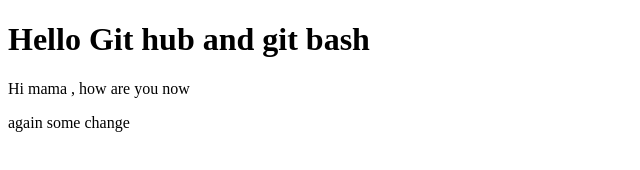
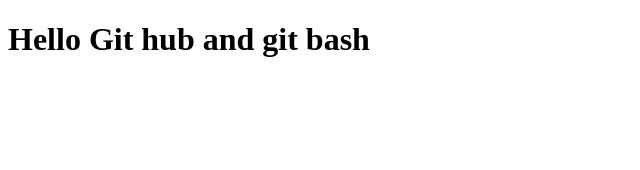
Before and after one commit to developernurhuda/new-project, a plain HTML site: page index.html in a window 1280 px wide. Shown: the whole page, without its empty margins (0-640 px from the left). Drawn offline with Linux system fonts and the light colour scheme.

Commit message:
delete some text

```diff
--- a/index.html
+++ b/index.html
@@ -9,7 +9,6 @@
 <body>
 
     <h1> Hello Git hub and git bash </h1>
-    <p> Hi mama , how are you now </p>
-    <p> again some change</p>
+
 </body>
 </html>
```
